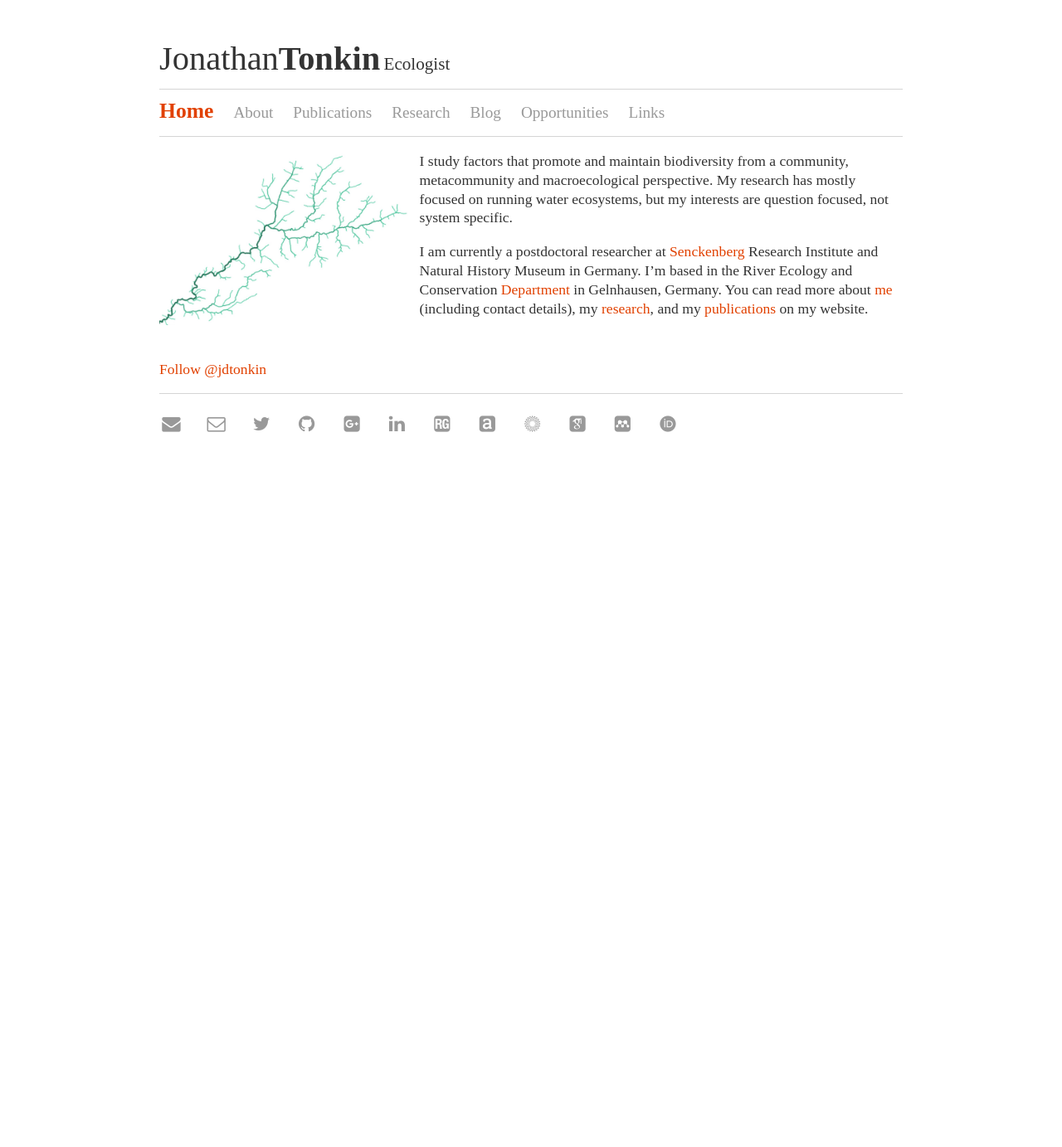
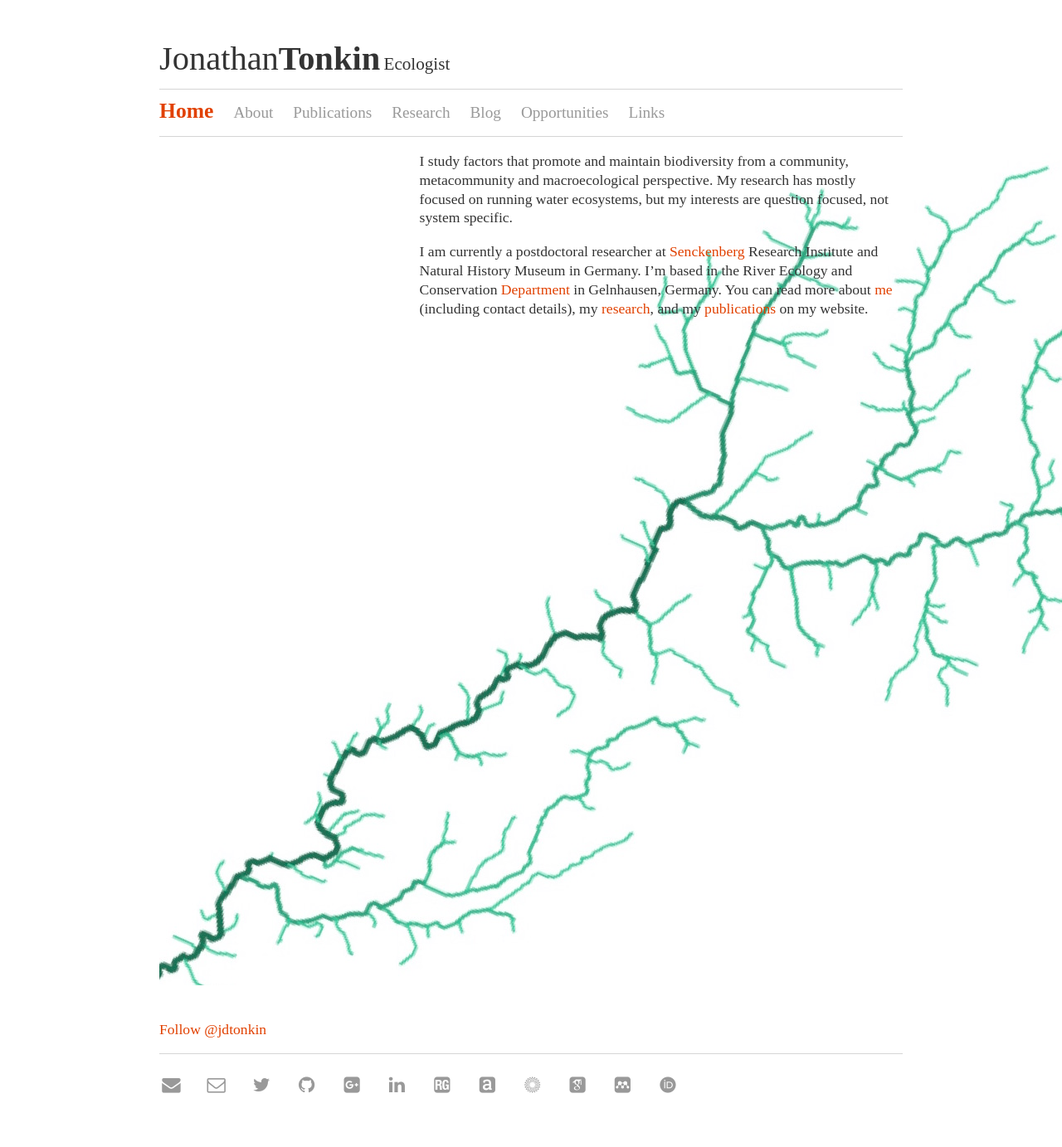
Before and after one commit to jdtonkin/jdtonkin.github.io, a Jekyll site: the page built from index.md, in a window 1280 px wide. Shown: the whole page at 83% size. Built offline with Jekyll 4.4.1, drawn with Linux system fonts in a browser that asks for light colours; nearby versions of some CDN libraries; some web fonts are replaced; comment, search, counter and statistics services are not loaded; before the commit the page ends 900 px from its top, so only the background shows below that.

Commit message:
Update index.md

```diff
--- a/index.md
+++ b/index.md
@@ -6,7 +6,7 @@ title: 'Home'
 <div style="width:100%;">
     <div style="float:left; width:35%;">
 
-        <img Vspace="20" src="banner3.jpg"  style="width: 300px;"/>
+        <img Vspace="20" src="banner3.jpg"/>
 
     </div>
 
```
